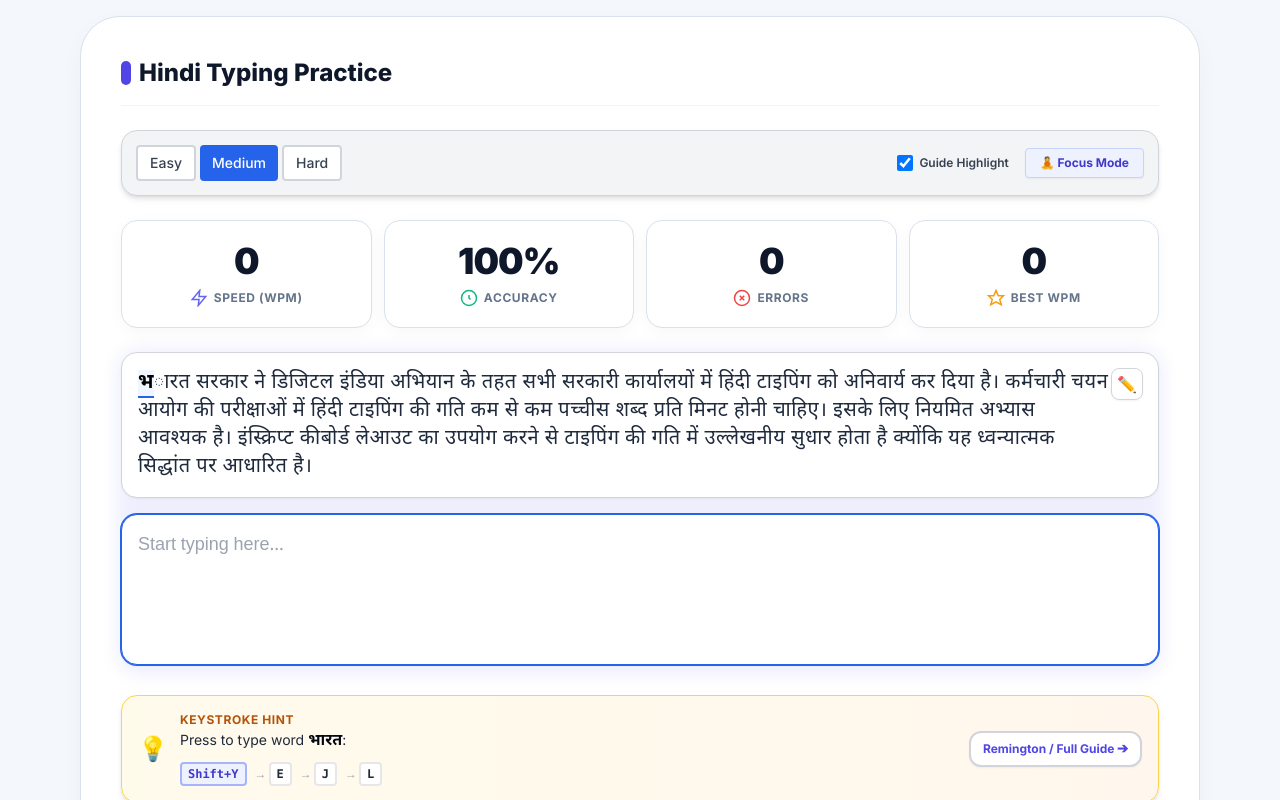
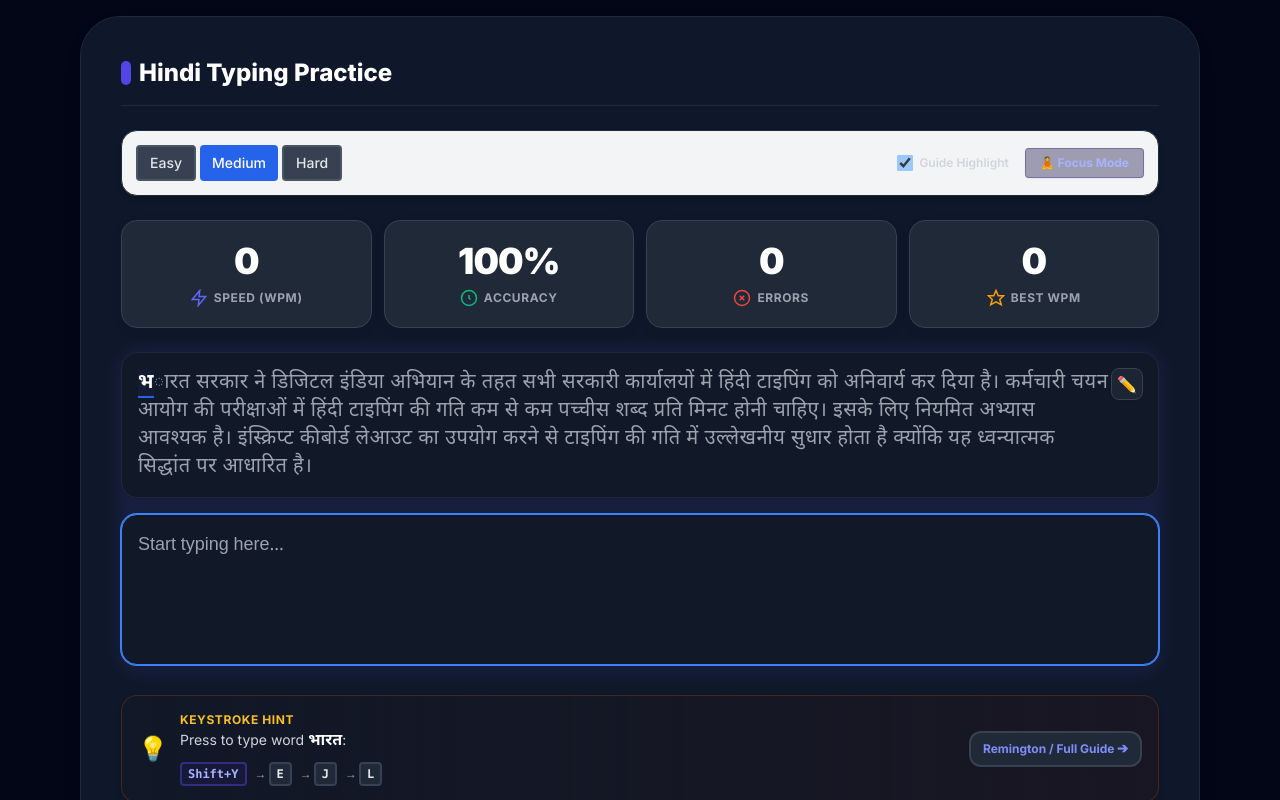
Before and after one commit to therohitbiruli/typehindi, a Next.js app: page / in a window 1280 px wide. Shown: the part 1280-2080 px from the top of the page. Built offline with nearby package versions, Linux system fonts and the light colour scheme.

Commit message:
feat: set Dark Mode as default theme for all visitors with persistent user preference

```diff
--- a/src/app/globals.css
+++ b/src/app/globals.css
@@ -12,11 +12,11 @@
   }
 
   .dark {
-    --background: 15 15 15;
-    --foreground: 237 237 237;
-    --card: 30 30 30;
-    --card-border: 55 55 55;
-    --muted: 156 163 175;
+    --background: 10 15 29;     /* Deep dark navy/slate #0A0F1D */
+    --foreground: 241 245 249;   /* #F1F5F9 Slate-100 */
+    --card: 15 23 42;           /* #0F172A Slate-900 */
+    --card-border: 30 41 59;    /* #1E293B Slate-800 */
+    --muted: 148 163 184;       /* #94A3B8 Slate-400 */
   }
 
   body {
@@ -36,7 +36,7 @@
   }
 
   .card {
-    @apply rounded-2xl border border-[#D9E1EC] bg-white p-5 shadow-[0_4px_20px_-4px_rgba(0,0,0,0.05)] transition-all dark:border-gray-700 dark:bg-gray-900;
+    @apply rounded-2xl border border-[#D9E1EC] bg-white p-5 shadow-[0_4px_20px_-4px_rgba(0,0,0,0.05)] transition-all dark:border-slate-800 dark:bg-slate-900;
   }
 
   .btn-primary {
--- a/src/app/theme-provider.tsx
+++ b/src/app/theme-provider.tsx
@@ -4,7 +4,7 @@ import { ThemeProvider as NextThemesProvider } from "next-themes";
 
 export function ThemeProvider({ children }: { children: React.ReactNode }) {
   return (
-    <NextThemesProvider attribute="class" defaultTheme="light" enableSystem={false}>
+    <NextThemesProvider attribute="class" defaultTheme="dark" enableSystem={false}>
       {children}
     </NextThemesProvider>
   );
--- a/src/components/Header.tsx
+++ b/src/components/Header.tsx
@@ -83,7 +83,7 @@ export function Header() {
   }, [pathname]);
 
   return (
-    <header className="sticky top-0 z-50 border-b border-[#D9E1EC] bg-[#F4F7FB]/90 backdrop-blur-md shadow-[0_2px_12px_-2px_rgba(0,0,0,0.04)] dark:border-gray-800/50 dark:bg-gray-950/80">
+    <header className="sticky top-0 z-50 border-b border-[#D9E1EC] bg-[#F4F7FB]/90 backdrop-blur-md shadow-[0_2px_12px_-2px_rgba(0,0,0,0.04)] dark:border-slate-800/80 dark:bg-slate-950/90">
       <div className="container-main">
         <div className="flex h-14 items-center justify-between">
           {/* Logo */}
```
